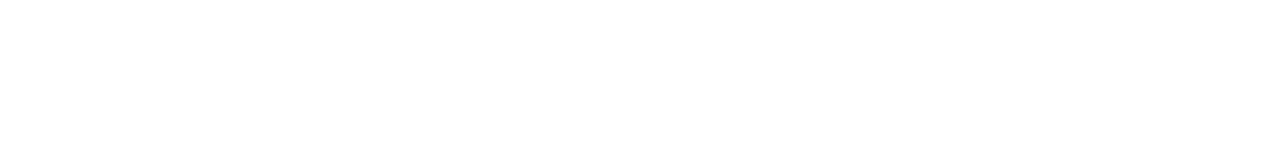
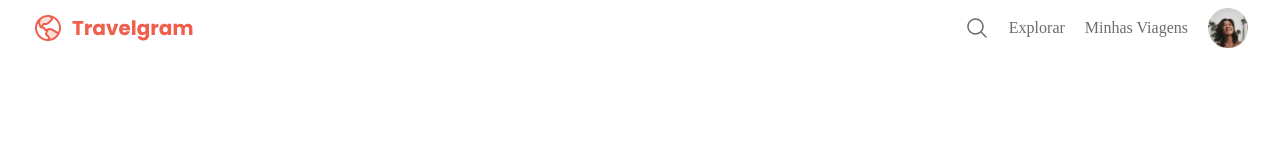
Before and after one commit to talisonsc/Projeto-Travelgram, a plain HTML site: page index.html in a window 1280 px wide. Drawn offline with Linux system fonts and the light colour scheme.

Commit message:
done navegation

```diff
--- a/index.html
+++ b/index.html
@@ -13,6 +13,26 @@
   <link href="https://fonts.googleapis.com/css2?family=Poppins:wght@400;700&display=swap" rel="stylesheet">
 </head>
 <body>
-
+  <div>
+    <nav class="conteiner">
+      <a href="#">
+        <img src="assets/Logo.svg" alt="Logo">
+      </a>
+      <ul>
+        <li>
+          <a href="#">
+            <img src="assets/icons/MagnifyingGlass.svg" alt="Ícone da lupa">
+          </a>
+        </li>
+        <li><a href="#">Explorar</a></li>
+        <li><a href="#">Minhas Viagens</a></li>
+        <li><a href="">
+          <img src="assets/image/Profile pic.png" alt="Imagem Isabela Torres">
+        </a>
+      </li>
+      </ul>
+    </nav>
+  </div>
+ <header></header>
 </body>
 </html>
--- a/styles/global.css
+++ b/styles/global.css
@@ -26,3 +26,23 @@ body {
   color: var(--text-color-secondary);
   background-color: var(--background-color);
 }
+
+a {
+  text-decoration: none;
+  color: inherit
+}
+
+a:hover {
+  color: var(--brand-color);
+  text-decoration: underline;
+}
+
+.conteiner {
+  padding-inline: 32px;
+  max-width: 1280px;
+  margin-inline: auto;
+}
+
+.bg-surface-color {
+  background-color: var(--surface-color);
+}
--- a/styles/index.css
+++ b/styles/index.css
@@ -1 +1,2 @@
 @import url(global.css);
+@import url(nav.css)
--- /dev/null
+++ b/styles/nav.css
@@ -0,0 +1,20 @@
+nav {
+  display: flex;
+  justify-content: space-between;
+  align-items: center;
+  line-height: 0;
+}
+
+nav ul {
+  list-style: none;
+  display: flex;
+  align-items: center;
+  gap: 20px;
+  padding-block: 8px;
+}
+
+
+ul li:last-child img {
+  width: 40px;
+  height: 40px;
+}
```
Also changed, not shown: assets/Logo.svg (added), assets/icons/MagnifyingGlass.svg (added), assets/image/Profile pic.png (added).
